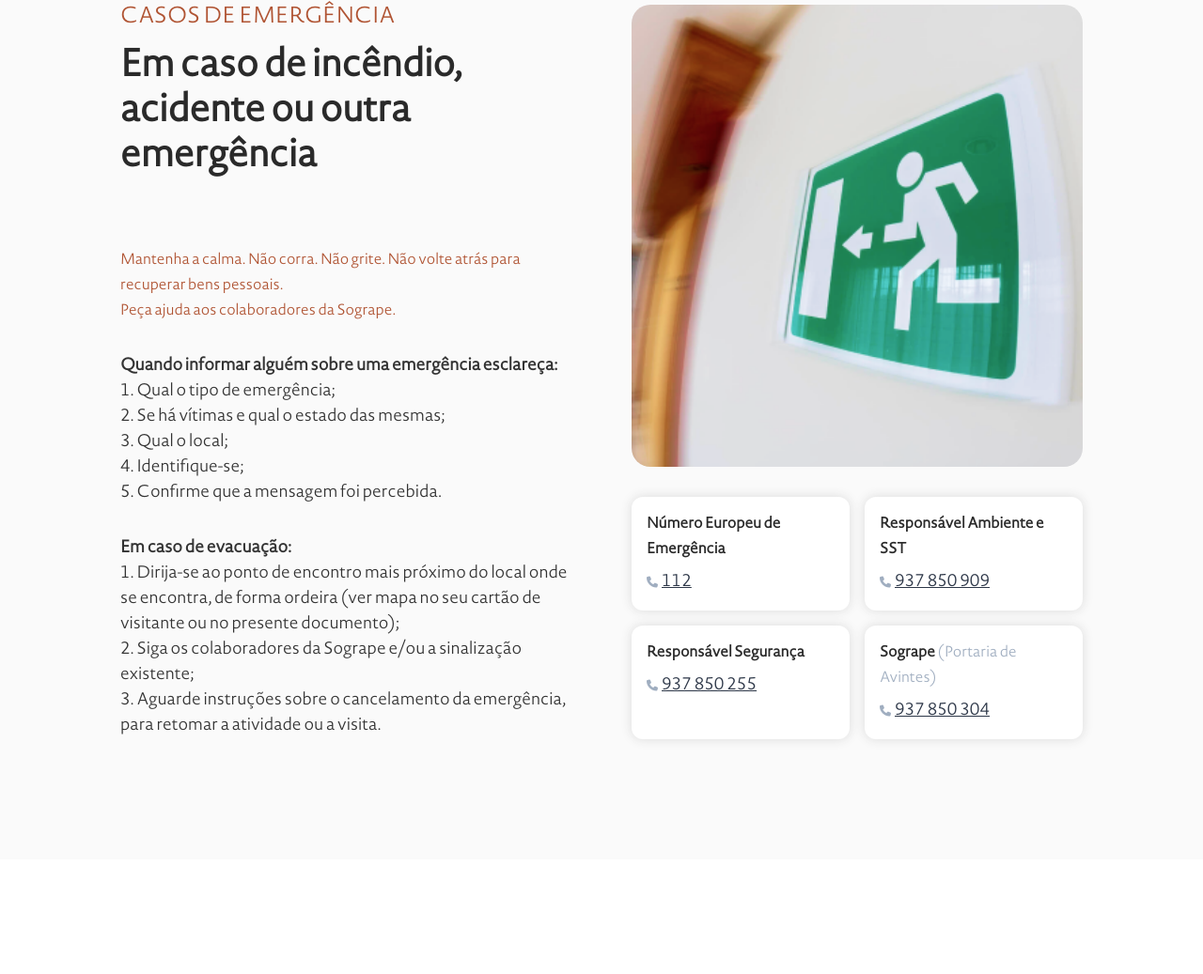
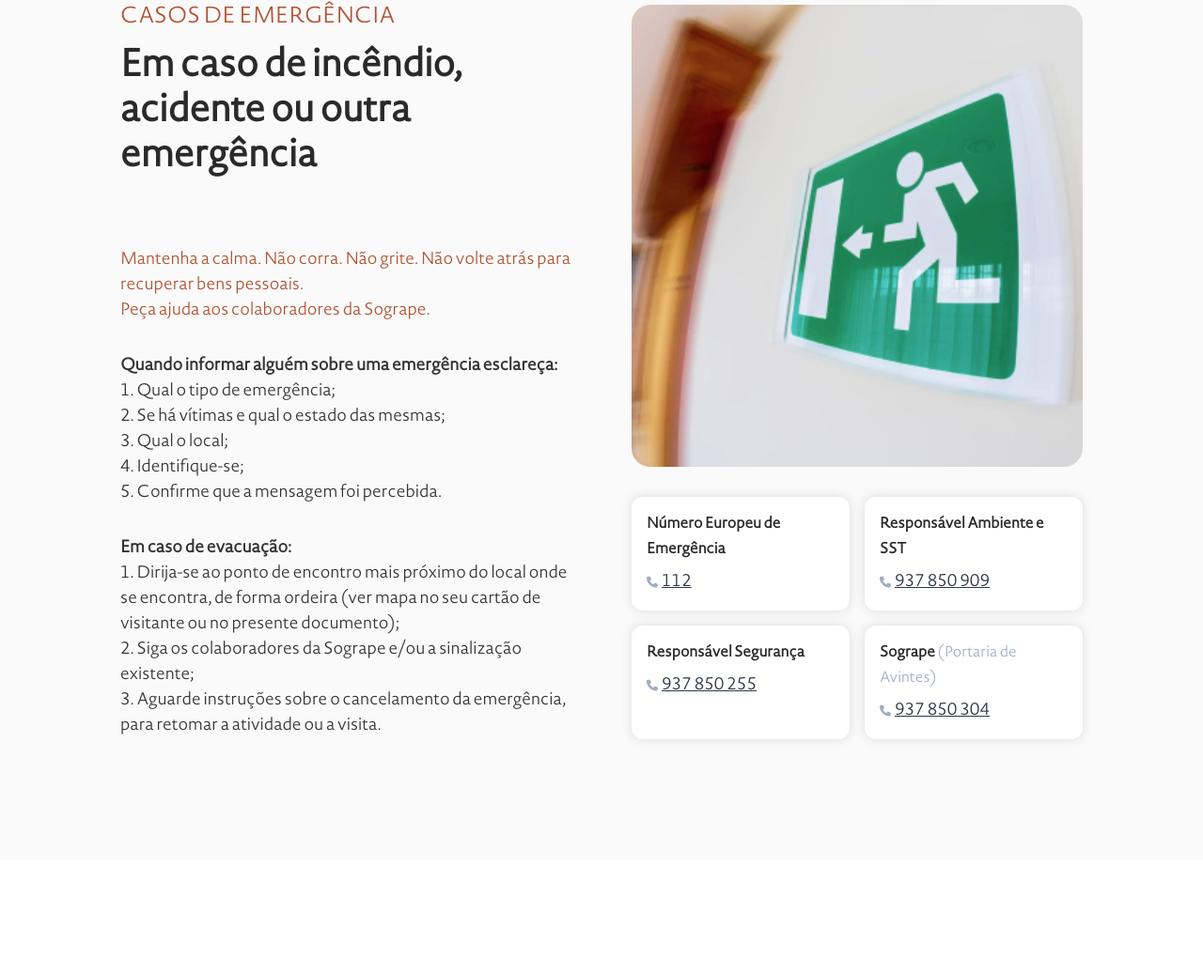
Before and after one commit to BrunoJusta/sogrape-visitors-guide, a plain HTML site: page index.html in a window 1280 px wide. Shown: the part 1545-2582 px from the top of the page at 94% size. Drawn offline with Linux system fonts and the light colour scheme.

Commit message:
Update style.css

```diff
--- a/style.css
+++ b/style.css
@@ -185,7 +185,7 @@ p {
 }
 
 .highlight {
-  font-size: var(--space-4);
+  font-size: 1.125rem;
   color: var(--rust);
   font-weight: var(--font-weight-normal);
 }
```
